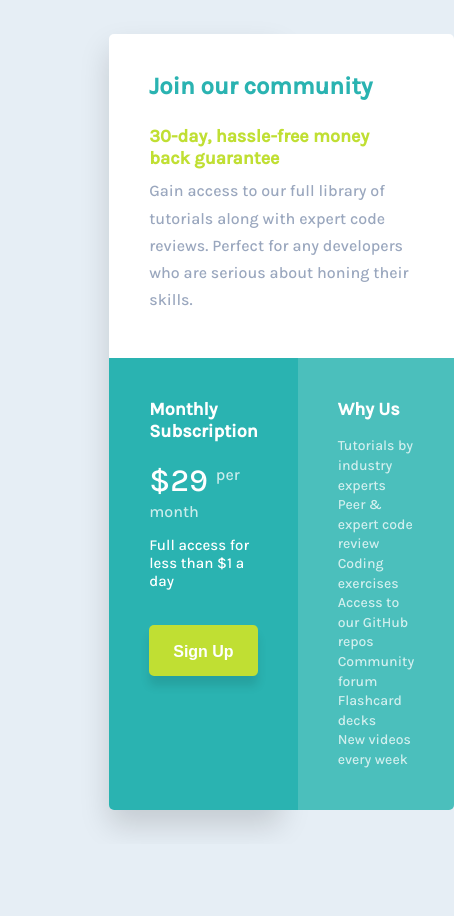
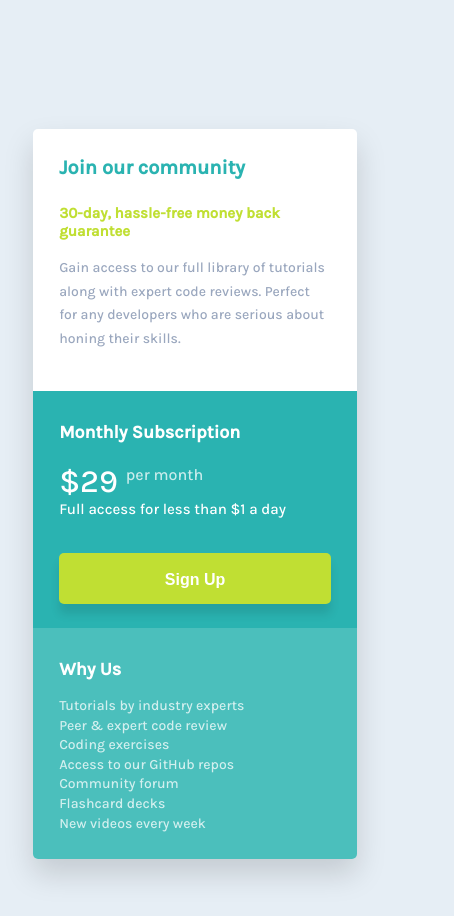
Before and after one commit to MilosZivaljevicEnjoying/single-price-grid-component, a React (Create React App) app: page / in a window 390 px wide. Shown: the whole page, 454 px wide, since content can reach past the window. Before the commit the page ends 844 px from the top, so only its background shows below. Built offline with nearby package versions, Linux system fonts and the light colour scheme.

Commit message:
development - responsive media queries for 768px and 480px

```diff
--- a/src/App.css
+++ b/src/App.css
@@ -5,23 +5,18 @@
 
 .content {
   margin: auto;
-  width: 44%;
   max-width: 635px;
-  display: grid;
-  grid-template-columns: repeat(2, 1fr);
   font-size: 16px;
   border: 0;
   border-radius: 5px;
   box-shadow: 0 15px 30px 0 rgba(0,0,0,0.15);
+  display: grid;
+  grid-template-columns: repeat(2, 1fr);
 }
 
 .content > div {
   cursor: context-menu;
 }
-
-/*.content > div:hover {
-  opacity: 0.75;
-}*/
 
 .community {
   grid-column-start: 1;
@@ -60,13 +55,13 @@
   margin: 0 0 20px;
 }
 
-.whyUs h2 {
-  margin: 0 0 16px;
-}
-
 .subscription sup {
   font-size:16px;
   opacity: 0.75;
+}
+
+.whyUs h2 {
+  margin: 0 0 16px;
 }
 
 .subscription input[type="button"] {
@@ -98,3 +93,49 @@
   margin: 0;
   line-height: 1.4;
 }
+
+@media only screen and (max-width: 768px) {
+  .wrapper {
+    margin-left: 8.5%;
+    margin-right: 8.5%;
+  }
+}
+
+@media only screen and (max-width: 480px) {
+  .wrapper {
+    margin: 72px 8.5% 62px;
+  }
+
+  .content {
+    display: initial;
+  }
+
+  .community {
+    font-size: 14px;
+    padding: 27px 26px 40px;
+  }
+
+  .community h1 {
+    font-size: 20px;
+  }
+
+  .community h2 {
+    font-size: 15px;
+    margin: 0 0 16px;
+  }
+
+  .subscription {
+    padding: 30px 26px 24px;
+    border-bottom-left-radius: 0;
+  }
+
+  .subscription h2 {
+    font-size: 18px;
+  }
+
+  .whyUs {
+    padding: 30px 26px 26px;
+    border-bottom-left-radius: 5px;
+  }
+
+}
```
